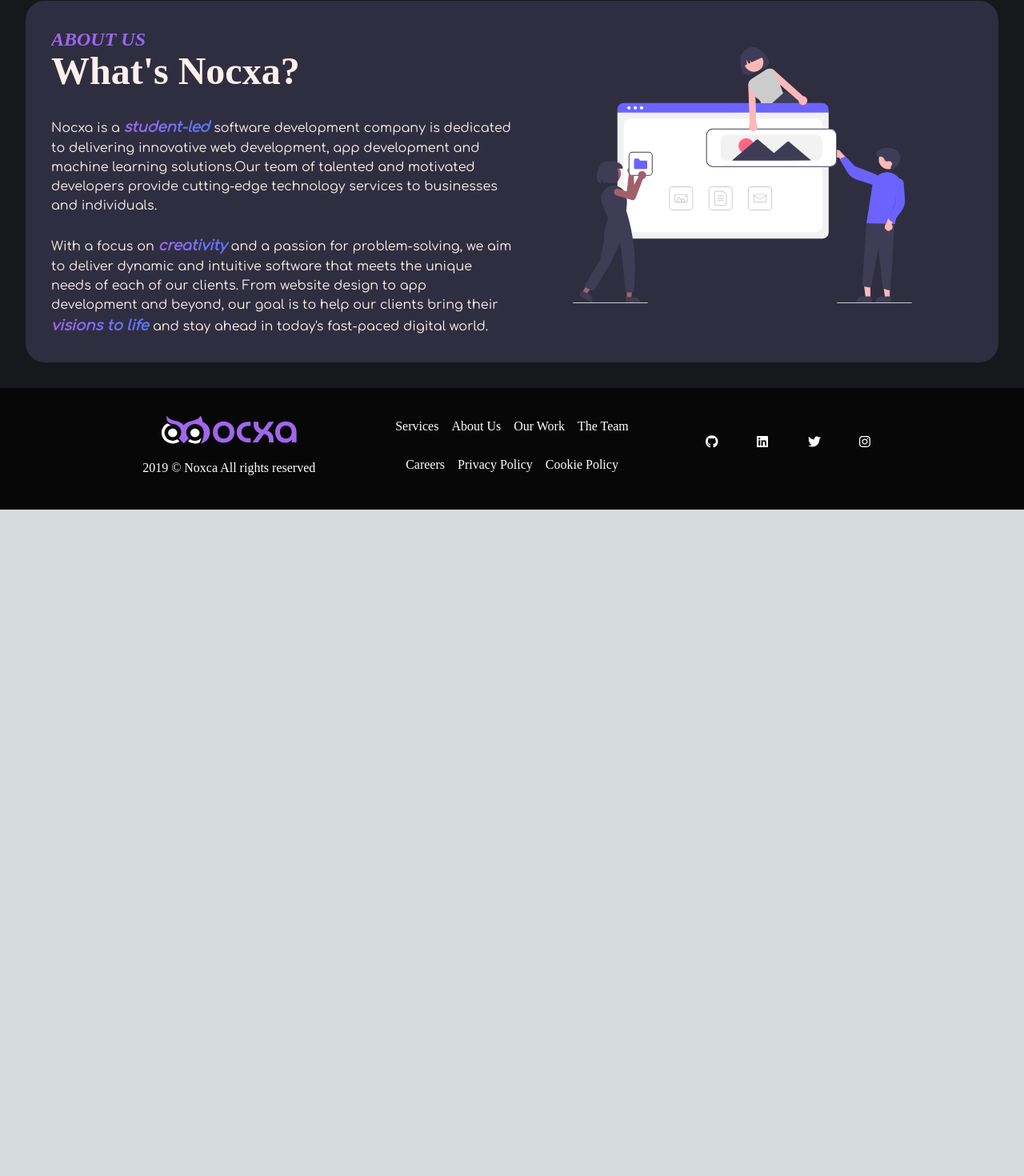
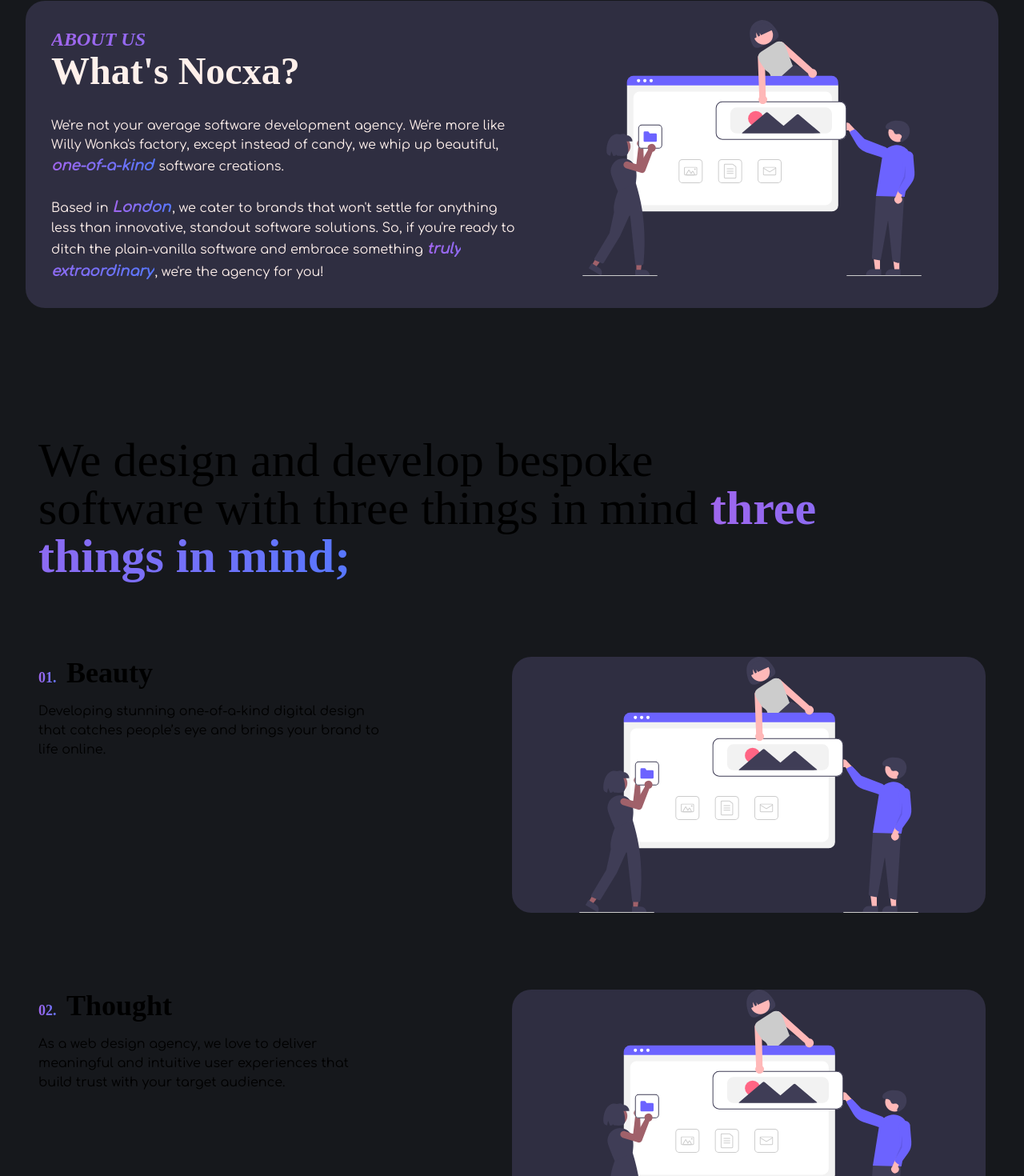
Before and after one commit to gowth6m/nocxa-website, a Next.js app: page / in a window 1280 px wide. Shown: the part 831-2301 px from the top of the page at 80% size. Before the commit the page ends 1468 px from the top, so only its background shows below. Built offline with nearby package versions, Linux system fonts and the light colour scheme; a web font is replaced by a local one.

Commit message:
added details to about

```diff
--- a/components/About.tsx
+++ b/components/About.tsx
@@ -6,8 +6,8 @@
     <div className="h-auto w-[100vw] flex justify-center items-center">
       <div className="container p-4 md:p-0 h-full my-2 md:my-8 md:w-[100%] md:mx-8">
         <div className="rounded-3xl bg-[var(--leafgrey)] h-full">
-          <div className="flex flex-col justify-between items-center w-full px-4 md:px-8 h-full md:flex-row">
-            <div className="flex flex-col md:flex-1">
+          <div className="flex flex-col justify-between items-center w-full mx-auto px-4 md:pl-8 md:pr-4 h-full md:flex-row">
+            <div className="flex flex-col md:flex-1 max-w-[calc(1280px/2)]">
               <div className="flex flex-col font-museo my-8 w-full text-left justify-center align-middle">
                 <div className="italic grad-bg-text text-lg md:text-2xl">
                   ABOUT US
@@ -18,40 +18,88 @@
               </div>
               <div className="text-[var(--cream)] flex font-comfortaa text-sm md:mb-8">
                 <div className="md:text-base">
-                  Nocxa is a{" "}
-                  <span className="grad-bg-text text-lg italic">
-                    {" "}
-                    student-led{" "}
+                  We&#39;re not your average software development agency.
+                  We&#39;re more like Willy Wonka&#39;s factory, except instead
+                  of candy, we whip up beautiful,{" "}
+                  <span className="grad-bg-text text-base md:text-lg italic pr-[2px]">
+                    one-of-a-kind
                   </span>{" "}
-                  software development company is dedicated to delivering
-                  innovative web development, app development and machine
-                  learning solutions.
-                  <br className="md:hidden"/>
-                  <br className="md:hidden"/>
-                  Our team of talented and motivated developers provide
-                  cutting-edge technology services to businesses and
-                  individuals.
-                  <div className="hidden md:block">
-                    <br />
-                    With a focus on{" "}
-                    <span className="grad-bg-text text-lg italic">
-                      {" "}
-                      creativity{" "}
-                    </span>{" "}
-                    and a passion for problem-solving, we aim to deliver dynamic
-                    and intuitive software that meets the unique needs of each
-                    of our clients. From website design to app development and
-                    beyond, our goal is to help our clients bring their{" "}
-                    <span className="grad-bg-text text-lg italic">
-                      {" "}
-                      visions to life{" "}
-                    </span>{" "}
-                    and stay ahead in today&#39;s fast-paced digital world.
-                  </div>
+                  software creations.
+                  <br />
+                  <br />
+                  Based in{" "}
+                  <span className="grad-bg-text text-base md:text-lg italic pr-[2px]">
+                    London
+                  </span>
+                  , we cater to brands that won&#39;t settle for anything less
+                  than innovative, standout software solutions. So, if
+                  you&#39;re ready to ditch the plain-vanilla software and
+                  embrace something{" "}
+                  <span className="grad-bg-text text-base md:text-lg italic pr-[2px]">
+                    truly extraordinary
+                  </span>
+                  , we&#39;re the agency for you!
                 </div>
               </div>
             </div>
-            <div className="flex w-full items-center justify-center mt-4 mb-8 md:flex-1">
+            <div className="flex w-full items-center justify-center mt-4 mb-8 md:flex-1 max-w-[calc(1280px/2)]">
+              <Illustration2 className="h-40 w-5/6 md:w-full md:h-80" />
+            </div>
+          </div>
+        </div>
+
+        {/* THREE FOCUS */}
+        <div className="w-full p-2 md:p-4 my-16 md:my-36">
+          <div className="text-3xl md:text-6xl font-museo w-full md:w-5/6">
+            We design and develop bespoke software with three things in mind
+            <span className="grad-bg-text"> three things in mind;</span>
+          </div>
+
+          <div className="text-2xl mt-16 md:mt-24 flex flex-col md:flex-row">
+            <div className="flex flex-col flex-1">
+              <div className="font-museo">
+                <span className="grad-bg-text text-lg mr-2">01. </span>
+                <span className="font-black md:text-4xl">Beauty</span>
+              </div>
+              <div className="text-sm md:text-base font-comfortaa my-4 max-w-[calc(1280px/3)]">
+                Developing stunning one-of-a-kind digital design that catches
+                people’s eye and brings your brand to life online.
+              </div>
+            </div>
+            <div className="bg-[var(--leafgrey)] w-full h-full flex-1 rounded-3xl">
+              <Illustration2 className="h-40 w-5/6 md:w-full md:h-80" />
+            </div>
+          </div>
+
+          <div className="text-2xl mt-16 md:mt-24 flex flex-col md:flex-row">
+            <div className="flex flex-col flex-1">
+              <div className="font-museo">
+                <span className="grad-bg-text text-lg mr-2">02. </span>
+                <span className="font-black md:text-4xl">Thought</span>
+              </div>
+              <div className="text-sm md:text-base font-comfortaa my-4 max-w-[calc(1280px/3)]">
+                As a web design agency, we love to deliver meaningful and
+                intuitive user experiences that build trust with your target
+                audience.
+              </div>
+            </div>
+            <div className="bg-[var(--leafgrey)] w-full h-full flex-1 rounded-3xl">
+              <Illustration2 className="h-40 w-5/6 md:w-full md:h-80" />
+            </div>
+          </div>
+
+          <div className="text-2xl mt-16 md:mt-24 flex flex-col md:flex-row">
+            <div className="flex flex-col flex-1">
+              <div className="font-museo">
+                <span className="grad-bg-text text-lg mr-2">03. </span>
+                <span className="font-black md:text-4xl">Impact</span>
+              </div>
+              <div className="text-sm md:text-base font-comfortaa my-4 max-w-[calc(1280px/3)]">
+                Designing tailor made solutions that resonate with your
+                customers and drives them to act.
+              </div>
+            </div>
+            <div className="bg-[var(--leafgrey)] w-full h-full flex-1 rounded-3xl">
               <Illustration2 className="h-40 w-5/6 md:w-full md:h-80" />
             </div>
           </div>
--- /dev/null
+++ b/components/Services.tsx
@@ -0,0 +1,18 @@
+import React from "react";
+
+export default function Services() {
+  return (
+    <div className="h-auto w-[100vw] flex justify-center items-center bg-[var(--leafgrey)]">
+      <div className="container p-4 md:p-0 h-full my-2 md:my-8 md:w-[100%] md:mx-8">
+        <div className="flex flex-col font-museo my-8 w-full text-left justify-center align-middle">
+          <div className="italic grad-bg-text text-lg md:text-2xl">
+            SERVICES
+          </div>
+          <h1 className="text-3xl md:text-5xl font-bold text-[var(--cream)] w-full text-left">
+            What can we do?
+          </h1>
+        </div>
+      </div>
+    </div>
+  );
+}
--- a/pages/index.tsx
+++ b/pages/index.tsx
@@ -3,13 +3,15 @@
 import styles from "@/styles/Home.module.css";
 import Layout from "@/components/Layout";
 import Intro from "@/components/Intro";
-import Services from "@/components/About";
+import About from "@/components/About";
+import Services from "@/components/Services";
 
 export default function Home() {
   return (
     <Layout title="Home">
       <>
         <Intro />
+        <About />
         <Services />
       </>
     </Layout>
```
